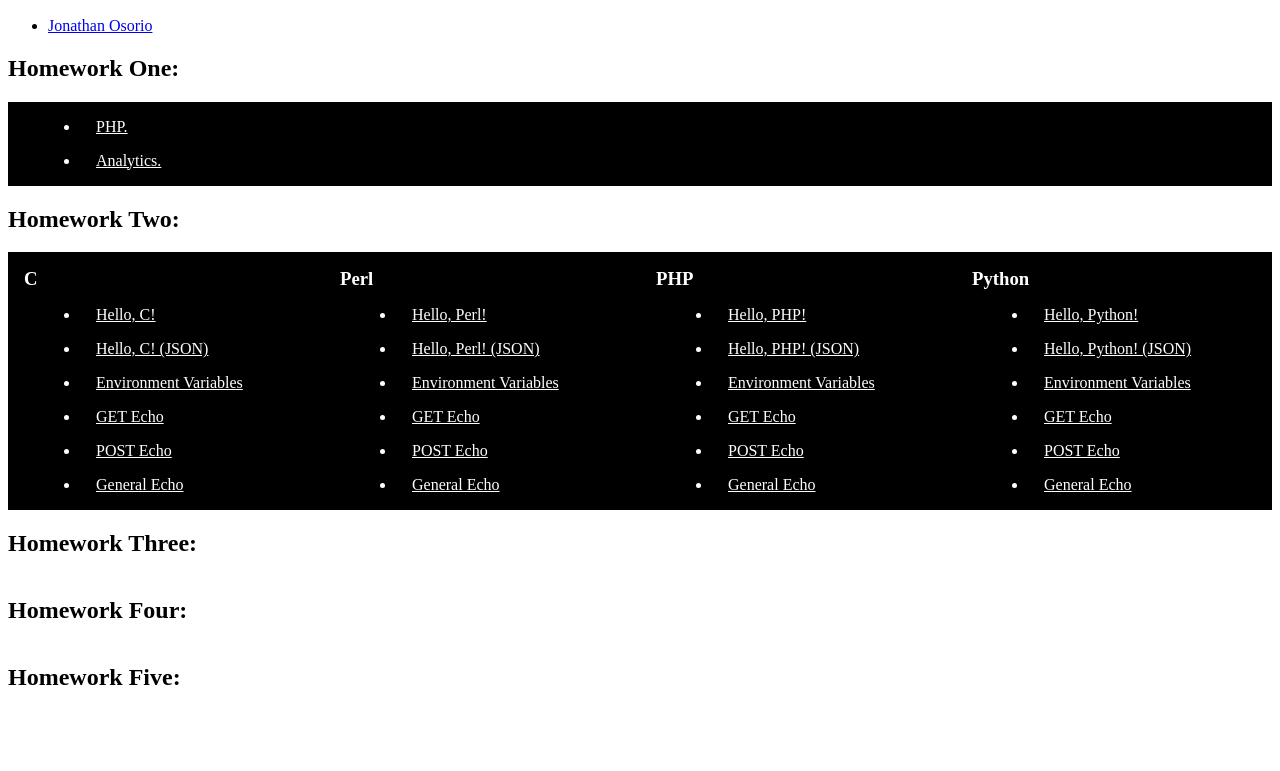
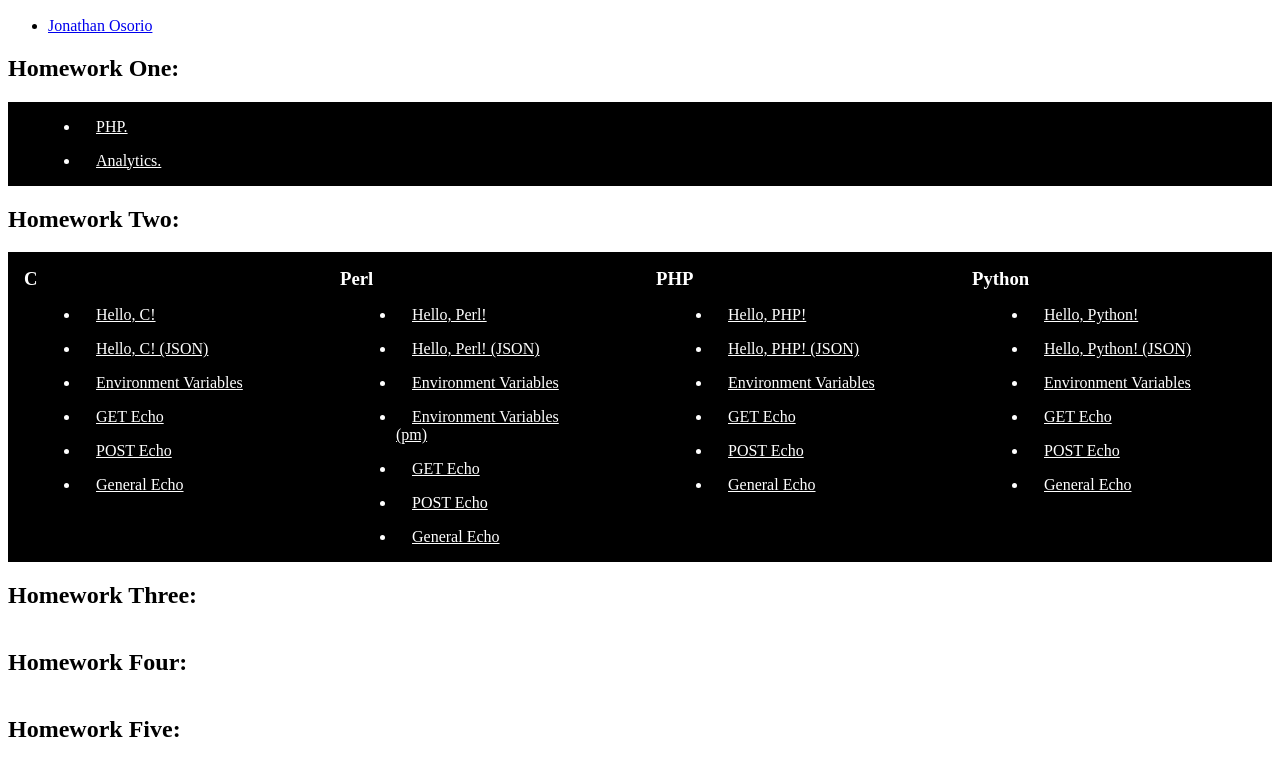
Before and after one commit to iojosorio/indominus.space, a plain HTML site: page public_html/index.html in a window 1280 px wide. Shown: the part 110-881 px from the top of the page. Before the commit the page ends 829 px from the top, so only its background shows below. Drawn offline with Linux system fonts and the light colour scheme.

Commit message:
UnRemoved perl-env-pm.pl. Part 1.

```diff
--- a/public_html/index.html
+++ b/public_html/index.html
@@ -46,7 +46,7 @@
       <ul>
         <li><a href="./cgi-bin/c-hello-html-world.cgi">Hello, C!</a></li>
         <li><a href="./cgi-bin/c-hello-json-world.cgi">Hello, C! (JSON)</a></li>
-        <li><a href="./cgi-bin/c-env.cgi">Environment Variables </a></li>
+        <li><a href="./cgi-bin/c-env.cgi">Environment Variables</a></li>
         <li><a href="./cgi-bin/c-get-echo.cgi">GET Echo</a></li>
         <li><a href="./cgi-bin/c-post-echo.cgi">POST Echo</a></li>
         <li><a href="./cgi-bin/c-general-request-echo.cgi">General Echo</a></li>
@@ -58,6 +58,7 @@
         <li><a href="./cgi-bin/perl-html-world.pl">Hello, Perl!</a></li>
         <li><a href="./cgi-bin/perl-json-world.pl">Hello, Perl! (JSON)</a></li>
         <li><a href="./cgi-bin/perl-env.pl">Environment Variables </a></li>
+        <li><a href="./cgi-bin/perl-env-pm.pl">Environment Variables (pm)</a></li>
         <li><a href="./cgi-bin/perl-get-echo.pl">GET Echo</a></li>
         <li><a href="./cgi-bin/perl-post-echo.pl">POST Echo</a></li>
         <li><a href="./cgi-bin/perl-general-echo.pl">General Echo</a></li>
```
